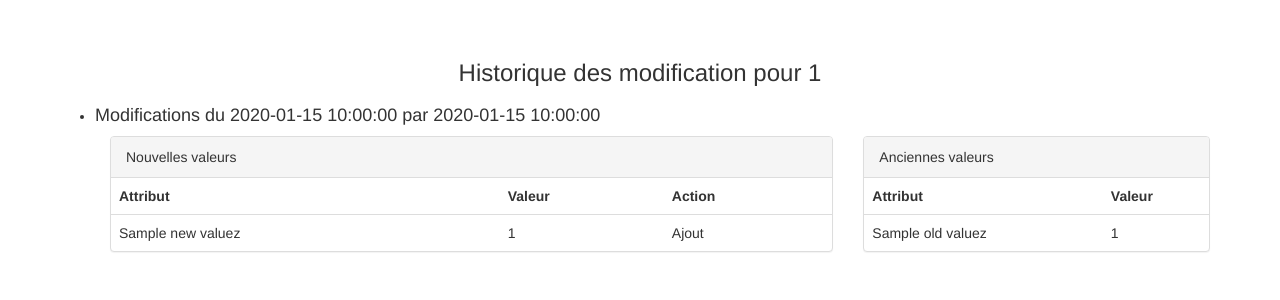
After one commit to T3h-N1k0/LAC, a Python web app: template templates/show_history.html in a window 1280 px wide. The commit adds this page. Shown: the top 300 px of the page. Run offline with Jinja, Linux system fonts and the light colour scheme; the template is opened without the code that fills it: most values are stand-ins (such as "Sample title", 1, 10 or a date in 2020); some libraries are stand-ins or nearby versions.

Commit message:
Added functionz + viewz for modificationz & bindz history * templates/layout.html:

```diff
--- a/templates/layout.html
+++ b/templates/layout.html
@@ -69,6 +69,14 @@
                      page=get_group_from_member_uid(session['uid']),
                      uid=session['uid'])}}">Détails de mon compte</a></li>
               <li><a href="{{ url_for('logout')}}">Déconnecter</a></li>
+              <li><a href="{{ url_for(
+                     'show_bind_history',
+                     uid=session['uid']
+                     )}}">Afficher l'historique des connexions</a></li>
+              <li><a href="{{ url_for(
+                     'show_history',
+                     uid=session['uid']
+                     )}}">Afficher l'historique des modifications</a></li>
             </ul>
           </li>
 
--- /dev/null
+++ b/templates/show_history.html
@@ -0,0 +1,58 @@
+{% extends "layout.html" %}
+
+{% block title %} Historique des modification pour  {{ uid }} {% endblock title %}
+
+{% block body %}
+<header class="row text-center">
+  <h3>Historique des modification pour {{ uid }}</h3>
+</header>
+<div class="row">
+  <section class="col-md-12">
+    <ul>
+      {% for log in logz %}
+      <div class="row">
+        <li><h4>Modifications du {{ log['modified_date']}} par {{ log['modified_by']}}</h4>
+          <div class="col-md-8">
+            <div class="panel panel-default">
+              <div class="panel-heading">Nouvelles valeurs</div>
+              <table class="table">
+                <tr><th>Attribut</th><th>Valeur</th><th>Action</th></tr>
+                {% for attr_name in log['new_valuez'] %}
+                {% for value in  log['new_valuez'][attr_name] %}
+                <tr>
+                  <td>{{ attr_name }}</td>
+                  <td>{{ value[0] }}</td>
+                  <td>{% if value[1] == '=' %}Modification{% elif value[1] =='-'%}Suppression{% else %}Ajout{% endif %}</td>
+                </tr>
+                {% endfor %}
+                {% endfor %}
+              </table>
+            </div>
+          </div>
+          <div class="col-md-4">
+            {% if  log['old_valuez'] %}
+            <div class="panel panel-default">
+              <div class="panel-heading">Anciennes valeurs</div>
+              <table class="table">
+                <tr><th>Attribut</th><th>Valeur</th></tr>
+                {% for attr_name in log['old_valuez'] %}
+                {% for value in  log['old_valuez'][attr_name] %}
+                <tr>
+                  <td>{{ attr_name }}</td>
+                  <td>{{ value[0] }}</td>
+                </tr>
+                {% endfor %}
+                {% endfor %}
+              </table>
+            </div>
+            {% endif %}
+          </div>
+        </li>
+      </div>
+      {% endfor %}
+    </ul>
+  </section>
+  <aside class="col-md-2">
+  </aside>
+</div>
+{% endblock body %}
```
Also changed, not shown: __init__.py (+62 -17 lines), templates/home.html (+28 -18 lines), templates/show_user.html (+10 -0 lines).
